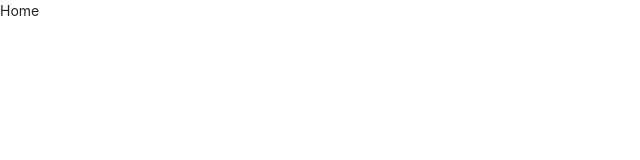
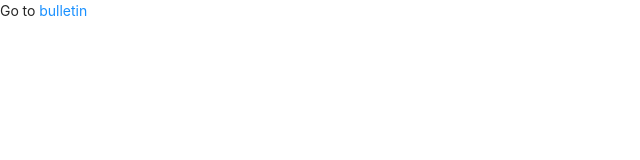
Before and after one commit to jamg26/ams-react, a React (Create React App) app in the folder client/: page / in a window 1280 px wide. Shown: the top 160 px of the page, without its empty margins (0-640 px from the left). Built offline with nearby package versions, Linux system fonts and the light colour scheme.

Commit message:
Update index.js

```diff
--- a/client/src/components/pages/home/index.js
+++ b/client/src/components/pages/home/index.js
@@ -1,7 +1,12 @@
 import React from 'react';
+import { Link } from 'react-router-dom';
 
 const Home = props => {
-  return <div>Home</div>;
+  return (
+    <div>
+      Go to <Link to='/bulletin'>bulletin</Link>
+    </div>
+  );
 };
 
 export default Home;
```
